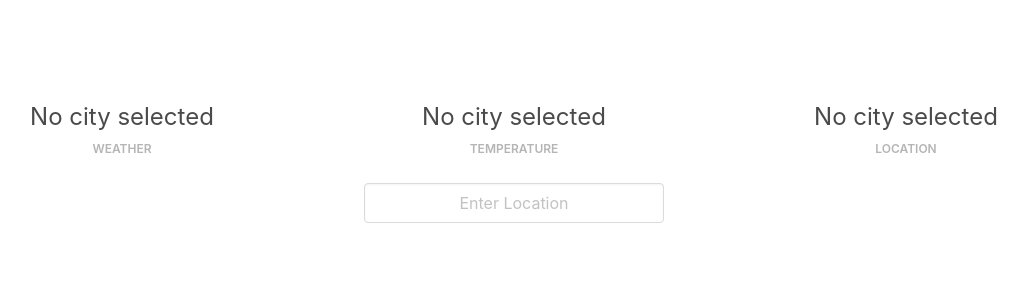
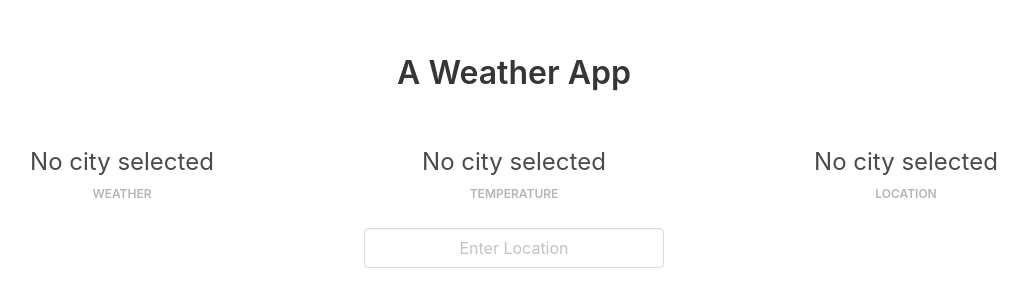
Before and after one commit to noxolica/weather-app, a website: page public/index.html in a window 1280 px wide. Shown: the part 239-546 px from the top of the page, without its empty margins (126-1154 px from the left). Drawn offline with nearby package versions, Linux system fonts and the light colour scheme; some packages are replaced by stand-ins of ours.

Commit message:
added a title

```diff
--- a/public/index.html
+++ b/public/index.html
@@ -18,6 +18,8 @@
   <section class="hero is-fullheight">
     <div class="hero-body">
       <div class="container has-text-centered">
+        <h1 class="title">A Weather App</h1>
+        <h2 class="subtitle is-italic">&nbsp</h2>
         <div class="columns">
           <!-- weather -->
           <div class="column has-text-centered">
```
